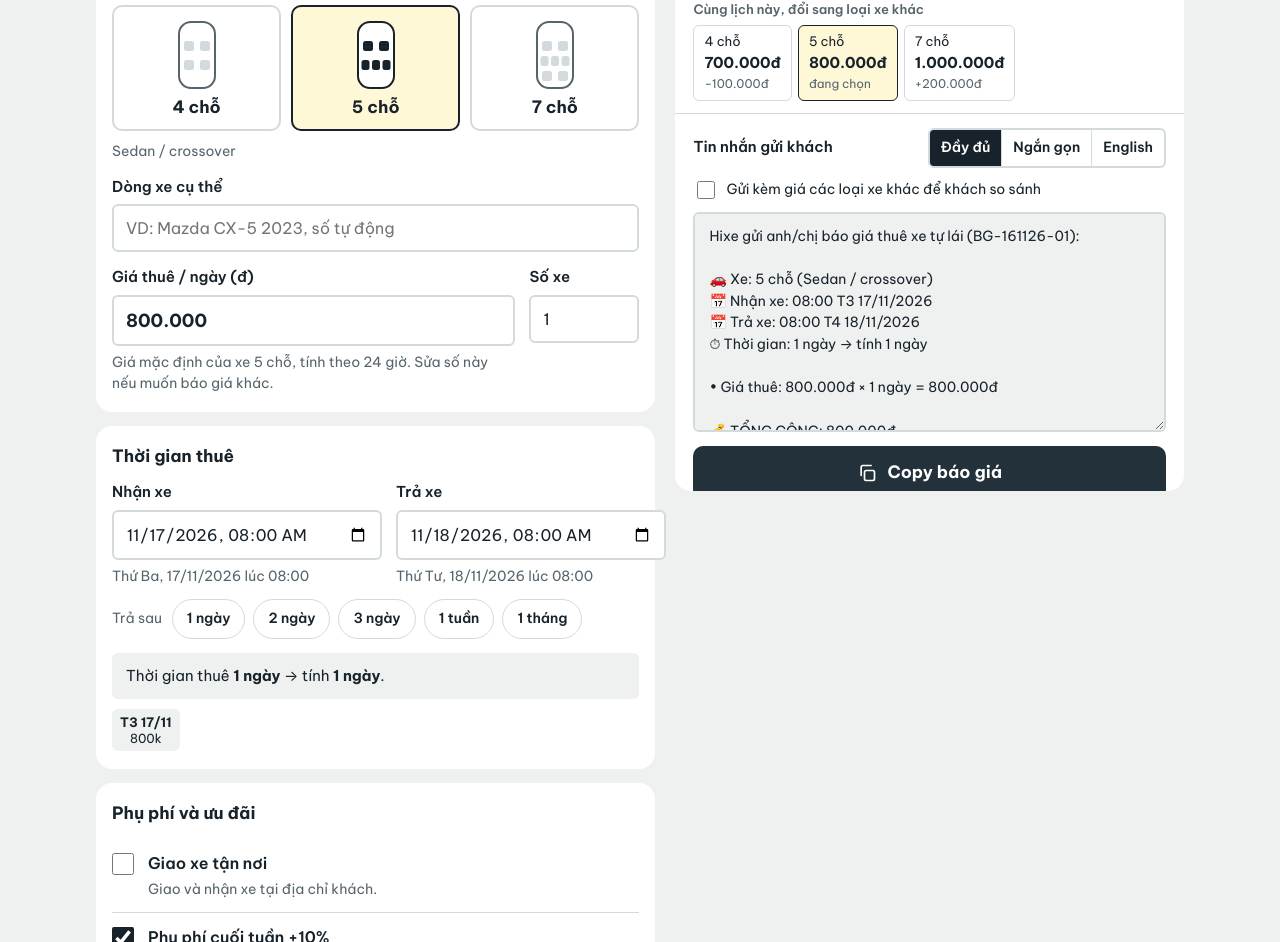
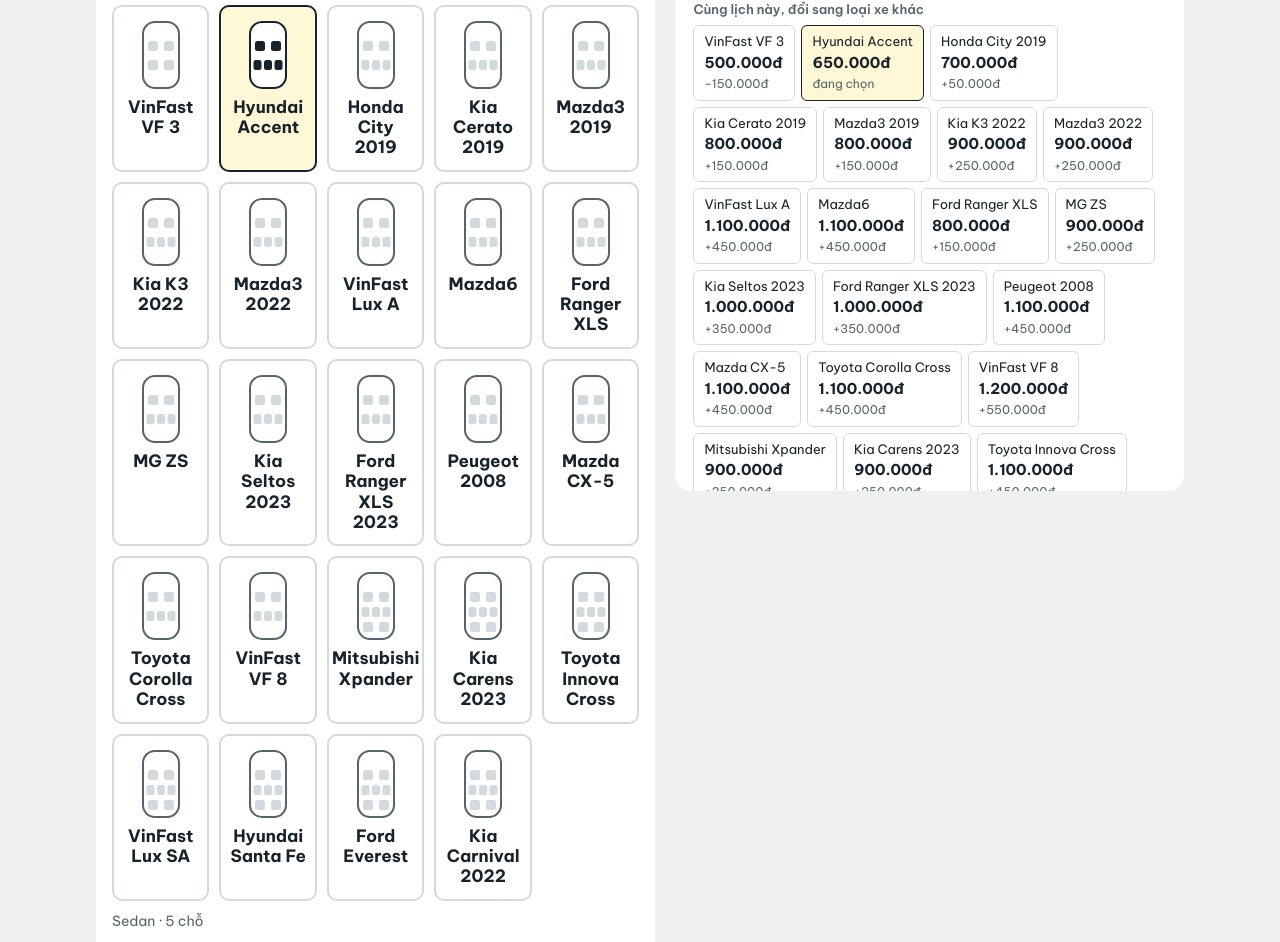
Before and after one commit to xetulaihanoi247-code/hixe-bao-gia-pro, a plain HTML site: page index.html in a window 1280 px wide. Shown: the part 412-1354 px from the top of the page. Drawn offline with nearby package versions, Linux system fonts and the light colour scheme.

Commit message:
Cập nhật bảng giá 16/11: 24 dòng xe thật, hotline, giới hạn 250km, phí giao xe, Giỗ Tổ Hùng Vương, giới hạn khối so sánh

```diff
--- a/index.html
+++ b/index.html
@@ -23,13 +23,37 @@
    ===================================================================== */
 const MAC_DINH = {
   thuongHieu: "Hixe",
-  hotline: "",
-  xe: [
-    { id: "4", ten: "4 chỗ", moTa: "Sedan / hatchback nhỏ", cho: 4, gia: 700000 },
-    { id: "5", ten: "5 chỗ", moTa: "Sedan / crossover",     cho: 5, gia: 800000 },
-    { id: "7", ten: "7 chỗ", moTa: "SUV / MPV gia đình",    cho: 7, gia: 1000000 },
+  hotline: "0973482520",   // Hotline/Zalo Hixe
+  xe: [   // 24 dòng xe — theo bảng giá Hixe 16/11/2026
+    // — Xe nhỏ & sedan (từ 500k) —
+    { id: "vf3",         ten: "VinFast VF 3",        moTa: "Xe điện · 4 chỗ",  cho: 4, gia: 500000 },
+    { id: "accent",      ten: "Hyundai Accent",      moTa: "Sedan · 5 chỗ",    cho: 5, gia: 650000 },
+    { id: "city-2019",   ten: "Honda City 2019",     moTa: "Sedan · 5 chỗ",    cho: 5, gia: 700000 },
+    { id: "cerato-2019", ten: "Kia Cerato 2019",     moTa: "Sedan · 5 chỗ",    cho: 5, gia: 800000 },
+    { id: "mazda3-2019", ten: "Mazda3 2019",         moTa: "Sedan · 5 chỗ",    cho: 5, gia: 800000 },
+    { id: "k3-2022",     ten: "Kia K3 2022",         moTa: "Sedan · 5 chỗ",    cho: 5, gia: 900000 },
+    { id: "mazda3-2022", ten: "Mazda3 2022",         moTa: "Sedan · 5 chỗ",    cho: 5, gia: 900000 },
+    { id: "lux-a",       ten: "VinFast Lux A",       moTa: "Sedan · 5 chỗ",    cho: 5, gia: 1100000 },
+    { id: "mazda6",      ten: "Mazda6",              moTa: "Sedan · 5 chỗ",    cho: 5, gia: 1100000 },
+    // — SUV & bán tải (từ 800k) —
+    { id: "ranger-xls",      ten: "Ford Ranger XLS",      moTa: "Bán tải · 5 chỗ", cho: 5, gia: 800000 },
+    { id: "mg-zs",           ten: "MG ZS",                moTa: "SUV · 5 chỗ",     cho: 5, gia: 900000 },
+    { id: "seltos-2023",     ten: "Kia Seltos 2023",      moTa: "SUV · 5 chỗ",     cho: 5, gia: 1000000 },
+    { id: "ranger-xls-2023", ten: "Ford Ranger XLS 2023", moTa: "Bán tải · 5 chỗ", cho: 5, gia: 1000000 },
+    { id: "peugeot-2008",    ten: "Peugeot 2008",         moTa: "SUV · 5 chỗ",     cho: 5, gia: 1100000 },
+    { id: "cx-5",            ten: "Mazda CX-5",           moTa: "SUV · 5 chỗ",     cho: 5, gia: 1100000 },
+    { id: "corolla-cross",   ten: "Toyota Corolla Cross", moTa: "Hybrid · 5 chỗ",  cho: 5, gia: 1100000 },
+    { id: "vf8",             ten: "VinFast VF 8",         moTa: "Xe điện · 5 chỗ", cho: 5, gia: 1200000 },
+    // — Xe 7 chỗ (từ 900k) —
+    { id: "xpander",       ten: "Mitsubishi Xpander",  moTa: "MPV · 7 chỗ", cho: 7, gia: 900000 },
+    { id: "carens-2023",   ten: "Kia Carens 2023",     moTa: "MPV · 7 chỗ", cho: 7, gia: 900000 },
+    { id: "innova-cross",  ten: "Toyota Innova Cross", moTa: "MPV · 7 chỗ", cho: 7, gia: 1100000 },
+    { id: "lux-sa",        ten: "VinFast Lux SA",      moTa: "SUV · 7 chỗ", cho: 7, gia: 1400000 },
+    { id: "santa-fe",      ten: "Hyundai Santa Fe",    moTa: "SUV · 7 chỗ", cho: 7, gia: 1400000 },
+    { id: "everest",       ten: "Ford Everest",        moTa: "SUV · 7 chỗ", cho: 7, gia: 1400000 },
+    { id: "carnival-2022", ten: "Kia Carnival 2022",   moTa: "MPV · 7 chỗ", cho: 7, gia: 2100000 },
   ],
-  phiGiaoXe: 150000,   // phí giao xe tận nơi mặc định
+  phiGiaoXe: 150000,   // giao xe nội thành. Trên 10 km hoặc sân bay: 250000 — sửa ở ô "Phí giao xe" từng báo giá
   cuoiTuan: 10,        // % cộng cho mỗi ngày thuê rơi vào Thứ Bảy / Chủ Nhật
   leTet: 20,           // % cộng cho mỗi ngày thuê rơi vào ngày lễ, Tết (không cộng chồng với cuối tuần)
   gioLeNguong: 4,      // giờ lẻ > 4 tiếng → tính thêm 1 ngày
@@ -47,8 +71,16 @@ const MAC_DINH = {
   ],
   leRieng: [           // đợt lễ theo âm lịch: nhập ngày cụ thể từng năm
     { ten: "Tết Âm lịch 2027", tu: "2027-02-04", den: "2027-02-10" },
+    { ten: "Tết Âm lịch 2028", tu: "2028-01-24", den: "2028-01-30" },
+    { ten: "Tết Âm lịch 2029", tu: "2029-02-11", den: "2029-02-17" },
+    { ten: "Tết Âm lịch 2030", tu: "2030-01-31", den: "2030-02-06" },
+    { ten: "Giỗ Tổ Hùng Vương 2026", tu: "2026-04-26", den: "2026-04-26" },
+    { ten: "Giỗ Tổ Hùng Vương 2027", tu: "2027-04-16", den: "2027-04-16" },
+    { ten: "Giỗ Tổ Hùng Vương 2028", tu: "2028-04-04", den: "2028-04-04" },
+    { ten: "Giỗ Tổ Hùng Vương 2029", tu: "2029-04-23", den: "2029-04-23" },
+    { ten: "Giỗ Tổ Hùng Vương 2030", tu: "2030-04-12", den: "2030-04-12" },
   ],
-  ghiChu: "Báo giá chưa gồm xăng, phí cầu đường, gửi xe.",
+  ghiChu: "Giá thuê 1 ngày, giới hạn 250 km/ngày. Chưa gồm xăng, phí cầu đường, gửi xe.",
   nganHang: "",        // thông tin chuyển khoản đặt cọc, in vào tin nhắn khi có cọc
 };
 </script>
@@ -399,7 +431,7 @@ const MAC_DINH = {
       <div class="opt">
         <input type="checkbox" id="delivery">
         <label for="delivery">Giao xe tận nơi</label>
-        <p class="sub">Giao và nhận xe tại địa chỉ khách.</p>
+        <p class="sub">Giao và nhận xe tại địa chỉ khách. Nội thành 150k; trên 10 km hoặc sân bay 250k/lượt.</p>
         <div class="more two" id="deliveryMore" hidden>
           <div class="field"><label for="deliveryAmount">Phí giao xe (đ)</label><input type="text" id="deliveryAmount" class="money-in" inputmode="numeric" autocomplete="off"></div>
           <div class="field"><label for="diaChi">Địa chỉ giao xe</label><input type="text" id="diaChi" autocomplete="off" placeholder="VD: 12 Lê Lợi, Q.1"></div>
@@ -913,7 +945,12 @@ const MAC_DINH = {
   function buildMessage(r, inp) {
     const c = cfg, L = [], kieu = inp.kieuTin, khachGoi = goiKhach(inp);
     const xeTxt = `${r.xe.ten}${inp.dongXe ? ` – ${inp.dongXe}` : r.xe.moTa ? ` (${r.xe.moTa})` : ""}${r.soXe > 1 ? ` × ${r.soXe} xe` : ""}`;
-    const khacXe = inp.kemSoSanh ? soSanhXe(inp).filter((o) => o.xe.id !== r.xe.id) : [];
+    // Chỉ so sánh trong CÙNG nhóm số chỗ và lấy 4 xe gần giá nhất — 24 dòng xe mà gửi hết thì tin nhắn dài 23 dòng
+    const khacXe = inp.kemSoSanh
+      ? soSanhXe(inp).filter((o) => o.xe.id !== r.xe.id && o.xe.cho === r.xe.cho)
+          .sort((a, b) => Math.abs(a.r.tong - r.tong) - Math.abs(b.r.tong - r.tong)).slice(0, 4)
+          .sort((a, b) => a.r.tong - b.r.tong)
+      : [];
     const hl = hieuLucDen();
 
     if (kieu === "ngan") {
```
